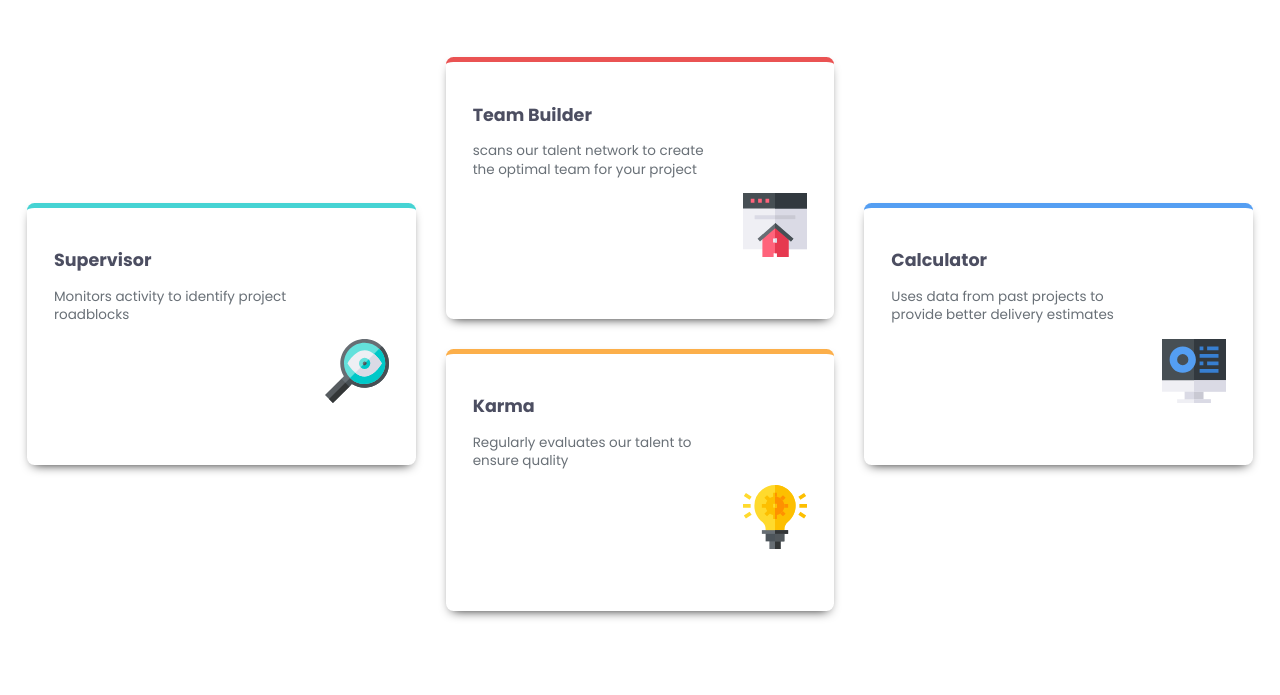
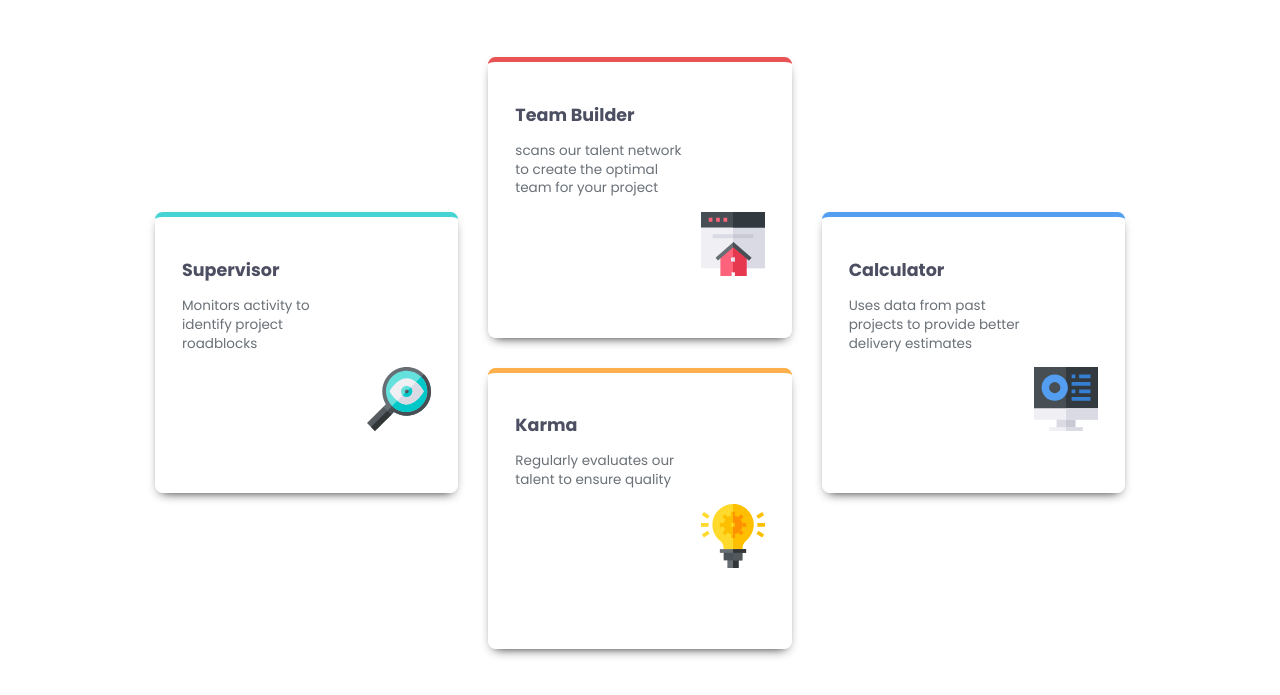
Before and after one commit to reda31mohammed/responsive-four-cardes-feature-section-master, a plain HTML site: page index.html in a window 1280 px wide. Shown: the part 195-890 px from the top of the page. Before the commit the page ends 866 px from the top, so only its background shows below. Drawn offline with Linux system fonts and the light colour scheme.

Commit message:
Update main.css

```diff
--- a/main.css
+++ b/main.css
@@ -104,8 +104,8 @@ h3 {
 
 @media (min-width: 850px) {
   .container {
-    min-width: 80%;
-    /* place-self: center; */
+    max-width: 80%;
+    place-self: center;
   }
   .text-zone {
     max-width: 60%;
```
